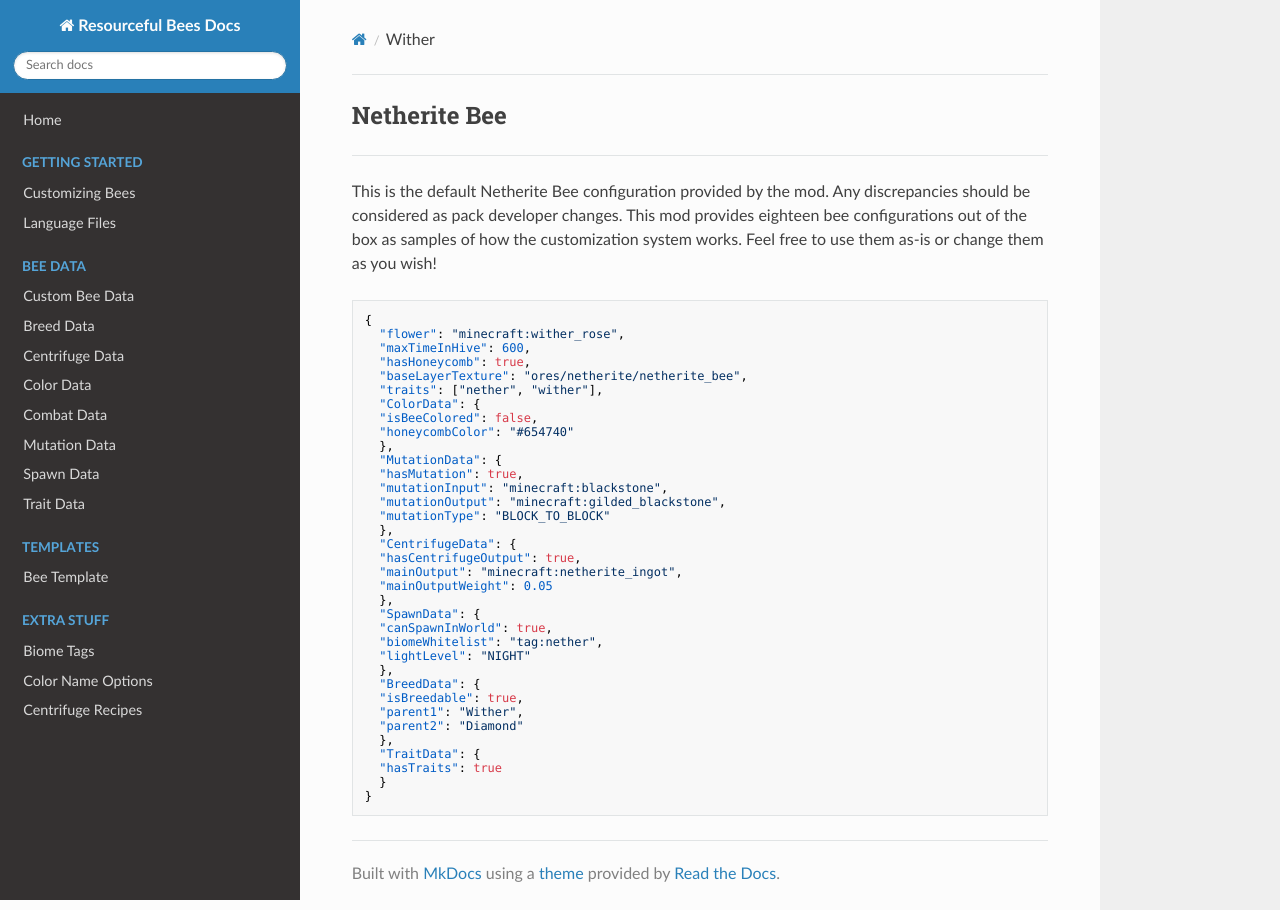
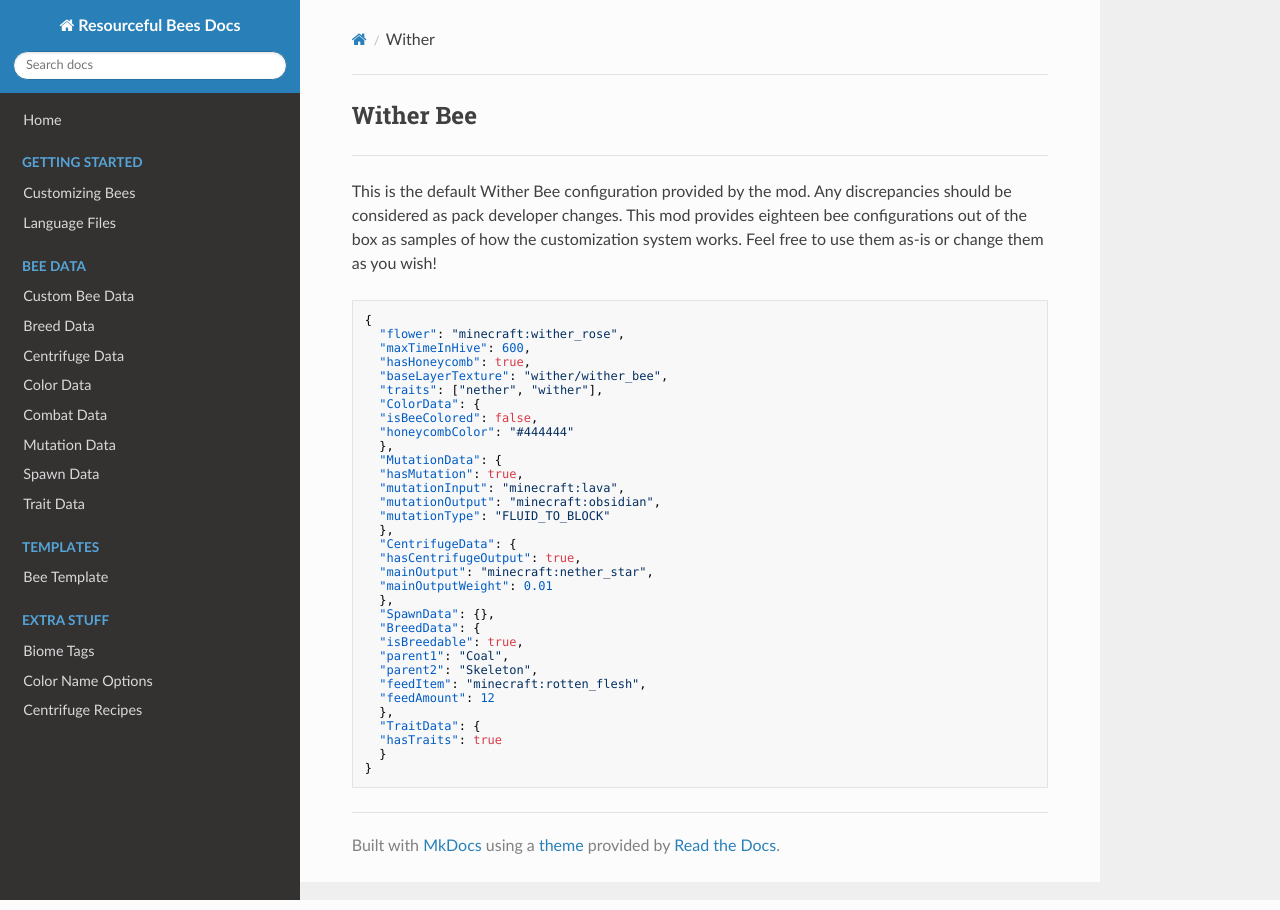
Before and after one commit to Team-Resourceful/ResourcefulBeesDocs, an MkDocs documentation site: the page built from docs/default_bees/wither.md, in a window 1280 px wide. Built offline with MkDocs 1.6.1, drawn with Linux system fonts in a browser that asks for light colours; nearby versions of some CDN libraries.

Commit message:
docs/default_bees/wither.md updated from https://stackedit.io/

````diff
--- a/docs/default_bees/wither.md
+++ b/docs/default_bees/wither.md
@@ -1,8 +1,8 @@
-##  **Netherite Bee**
+##  **Wither Bee**
 
 ***
 
-This is the default Netherite Bee configuration provided by the mod. Any discrepancies should be considered as pack developer changes. This mod provides eighteen bee configurations out of the box as samples of how the customization system works. Feel free to use them as-is or change them as you wish!
+This is the default Wither Bee configuration provided by the mod. Any discrepancies should be considered as pack developer changes. This mod provides eighteen bee configurations out of the box as samples of how the customization system works. Feel free to use them as-is or change them as you wish!
 
 
 ```json
@@ -10,32 +10,30 @@ This is the default Netherite Bee configuration provided by the mod. Any discrep
   "flower": "minecraft:wither_rose",
   "maxTimeInHive": 600,
   "hasHoneycomb": true,
-  "baseLayerTexture": "ores/netherite/netherite_bee",
+  "baseLayerTexture": "wither/wither_bee",
   "traits": ["nether", "wither"],
   "ColorData": {
   "isBeeColored": false,
-  "honeycombColor": "#654740"
+  "honeycombColor": "#444444"
   },
   "MutationData": {
   "hasMutation": true,
-  "mutationInput": "minecraft:blackstone",
-  "mutationOutput": "minecraft:gilded_blackstone",
-  "mutationType": "BLOCK_TO_BLOCK"
+  "mutationInput": "minecraft:lava",
+  "mutationOutput": "minecraft:obsidian",
+  "mutationType": "FLUID_TO_BLOCK"
   },
   "CentrifugeData": {
   "hasCentrifugeOutput": true,
-  "mainOutput": "minecraft:netherite_ingot",
-  "mainOutputWeight": 0.05
+  "mainOutput": "minecraft:nether_star",
+  "mainOutputWeight": 0.01
   },
-  "SpawnData": {
-  "canSpawnInWorld": true,
-  "biomeWhitelist": "tag:nether",
-  "lightLevel": "NIGHT"
-  },
+  "SpawnData": {},
   "BreedData": {
   "isBreedable": true,
-  "parent1": "Wither",
-  "parent2": "Diamond"
+  "parent1": "Coal",
+  "parent2": "Skeleton",
+  "feedItem": "minecraft:rotten_flesh",
+  "feedAmount": 12
   },
   "TraitData": {
   "hasTraits": true
````
Also changed, not shown: other parts of docs/default_bees/wither.md (+1 -1 lines).
